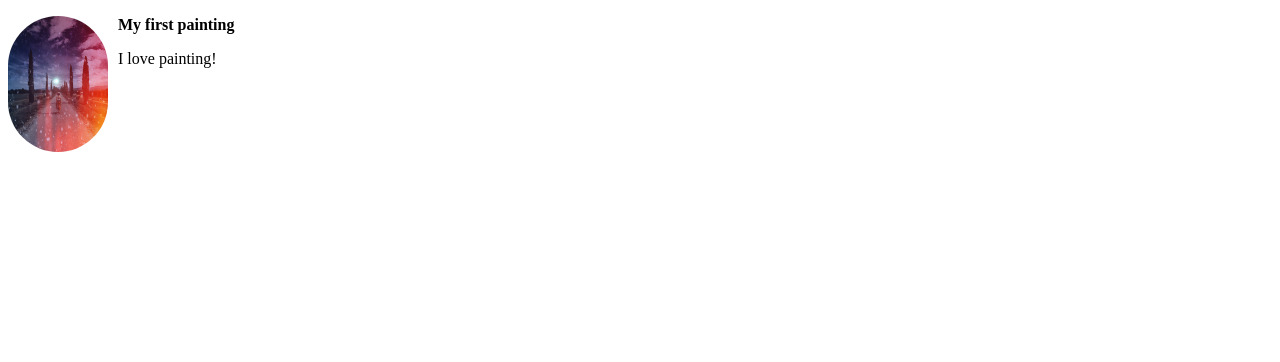
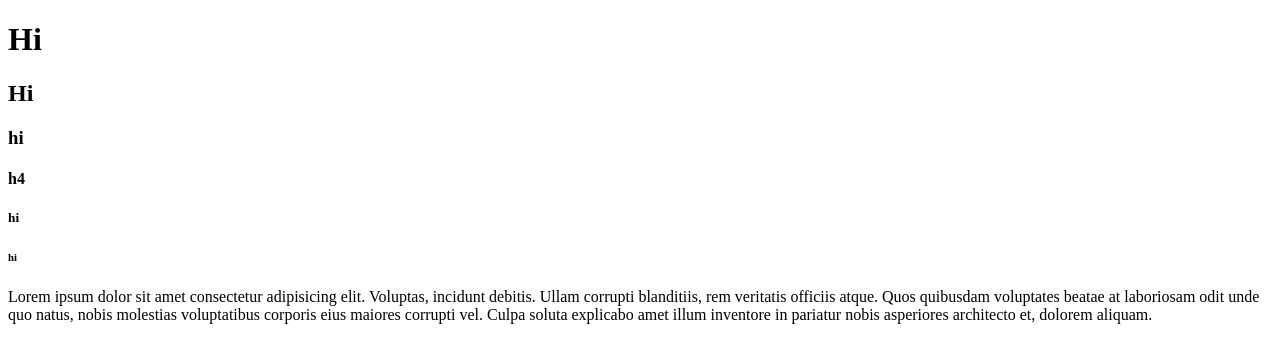
Before and after one commit to IT20273408/Sample-HTML-and-CSS-Code, a plain HTML site: page index.html in a window 1280 px wide. Drawn offline with Linux system fonts and the light colour scheme.

Commit message:
4th commit

```diff
--- a/index.html
+++ b/index.html
@@ -1,23 +1,27 @@
 <!DOCTYPE html>
-<html lang= "en">
+<html lang="en">
   <head>
-    <title>My first web page</title>
+    <meta charset="UTF-8" />
+    <meta http-equiv="X-UA-Compatible" content="IE=edge" />
+    <meta name="viewport" content="width=device-width, initial-scale=1.0" />
+    <meta name="keywords" content="HTML, CSS" />
+    <meta name="description" content="..." />
+    <title>Document</title>
     <style>
-      img {
-        width: 100px;
-        border-radius: 50px;
-        float: left;
-        margin-right: 10px;
-      }
-
-      .username {
-        font-weight: bold;
+      em {
+        color: red;
+        font-size: normal;
       }
     </style>
   </head>
   <body>
-    <img src="images/My first photo editing.jpg" alt = "An image of editting" >
-    <p class="username">My first painting</p>
-    <p>I love painting!</p>
+      <h1>Hi</h1>
+      <h2>Hi</h2>
+      <h3>hi</h3>
+      <h4>h4</h4>
+      <h5>hi</h5>
+      <h6>hi</h6>
+
+    <p>Lorem ipsum dolor sit amet consectetur adipisicing elit. Voluptas, incidunt debitis. Ullam corrupti blanditiis, rem veritatis officiis atque. Quos quibusdam voluptates beatae at laboriosam odit unde quo natus, nobis molestias voluptatibus corporis eius maiores corrupti vel. Culpa soluta explicabo amet illum inventore in pariatur nobis asperiores architecto et, dolorem aliquam.</p>
   </body>
 </html>
```
